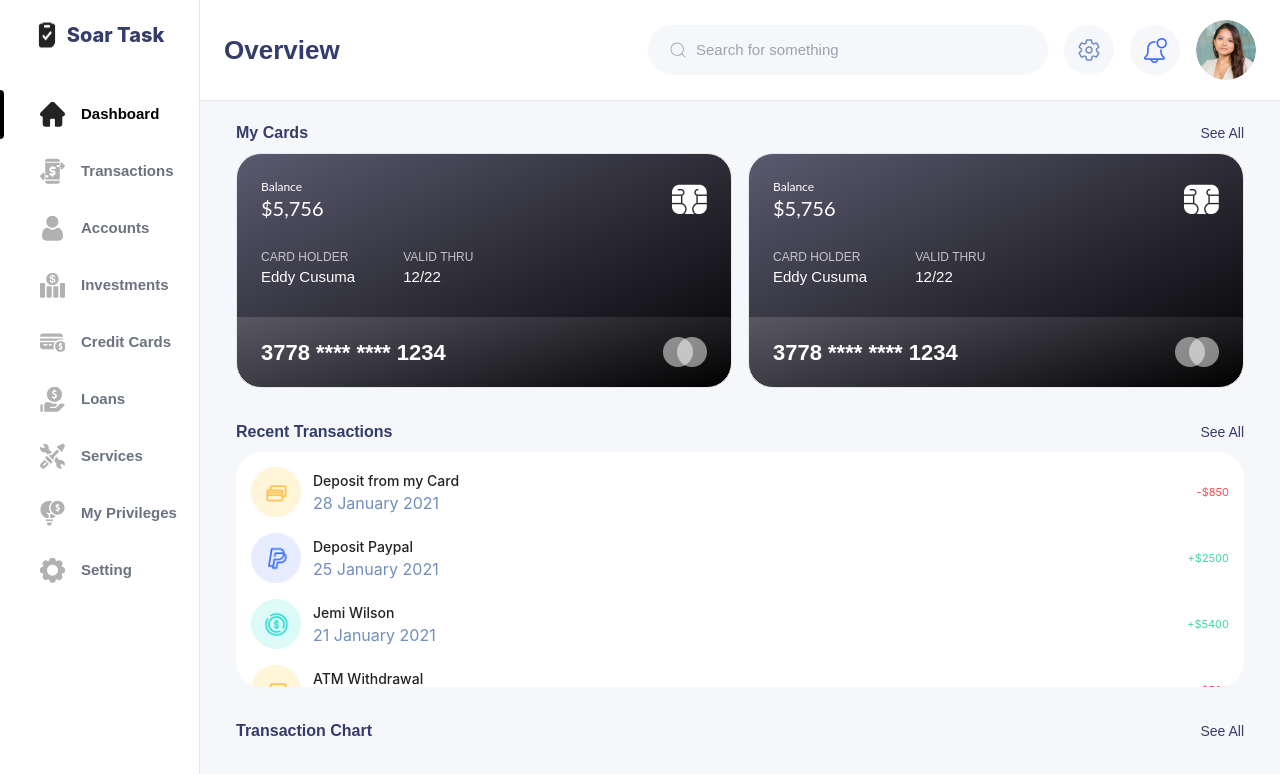
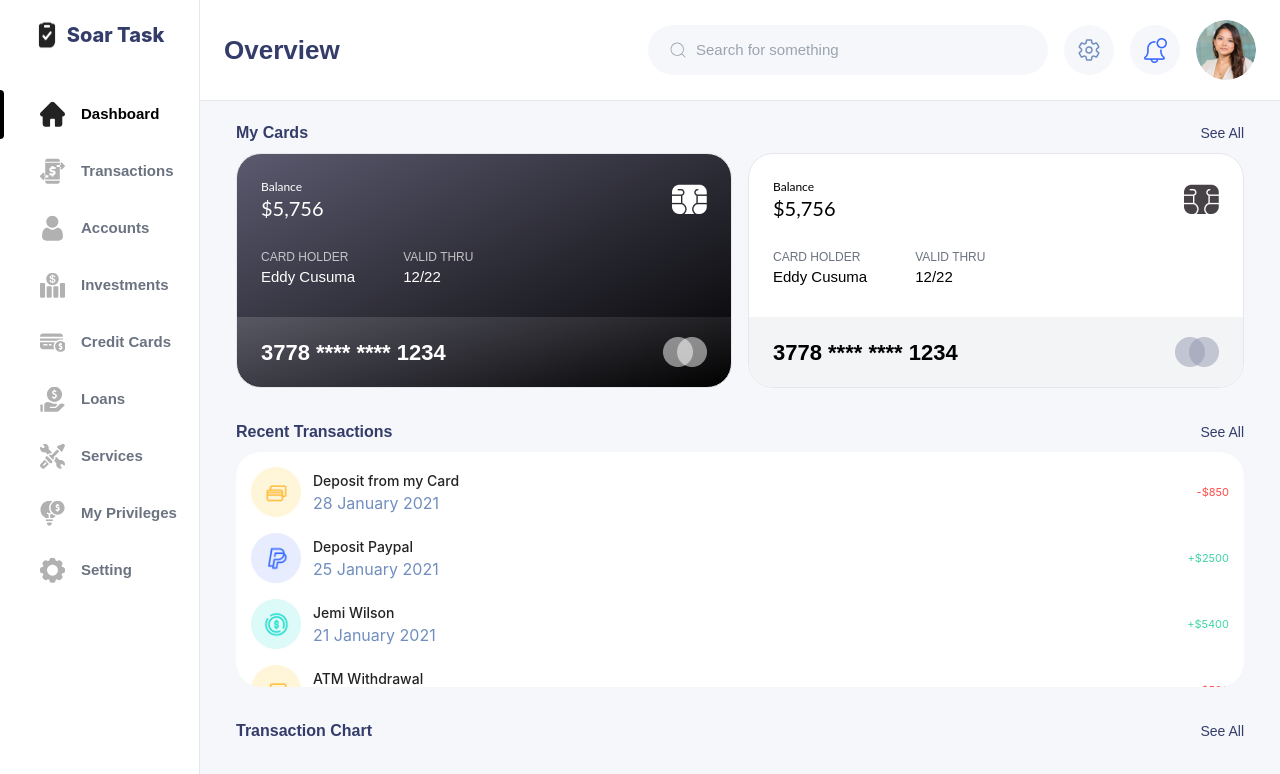
Before and after one commit to jaysilver-5/soar-test, a Next.js app: page / in a window 1280 px wide. Shown: the top 774 px of the page. Built offline with nearby package versions, Linux system fonts and the light colour scheme.

Commit message:
ui: fix card component mistake

```diff
--- a/src/components/CardList.tsx
+++ b/src/components/CardList.tsx
@@ -48,7 +48,7 @@ const CardList: React.FC = () => {
       />
 
       <Card
-        mode="dark"
+        mode="light"
         cardName={cardData?.cardName || 'Loading...'}
         amount={cardData?.amount || '$0'}
         cardNumber={cardData?.cardNumber || '**** **** **** ****'}
```
Also changed, not shown: 1 other file (tests, documents, lock files or other folders).
